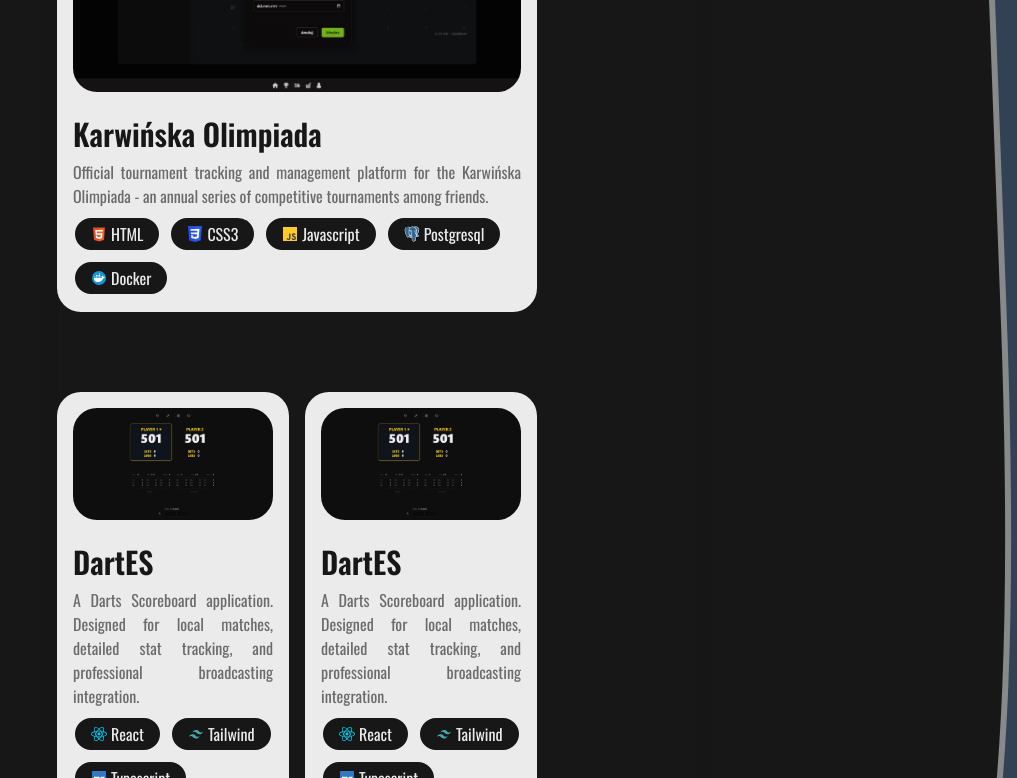
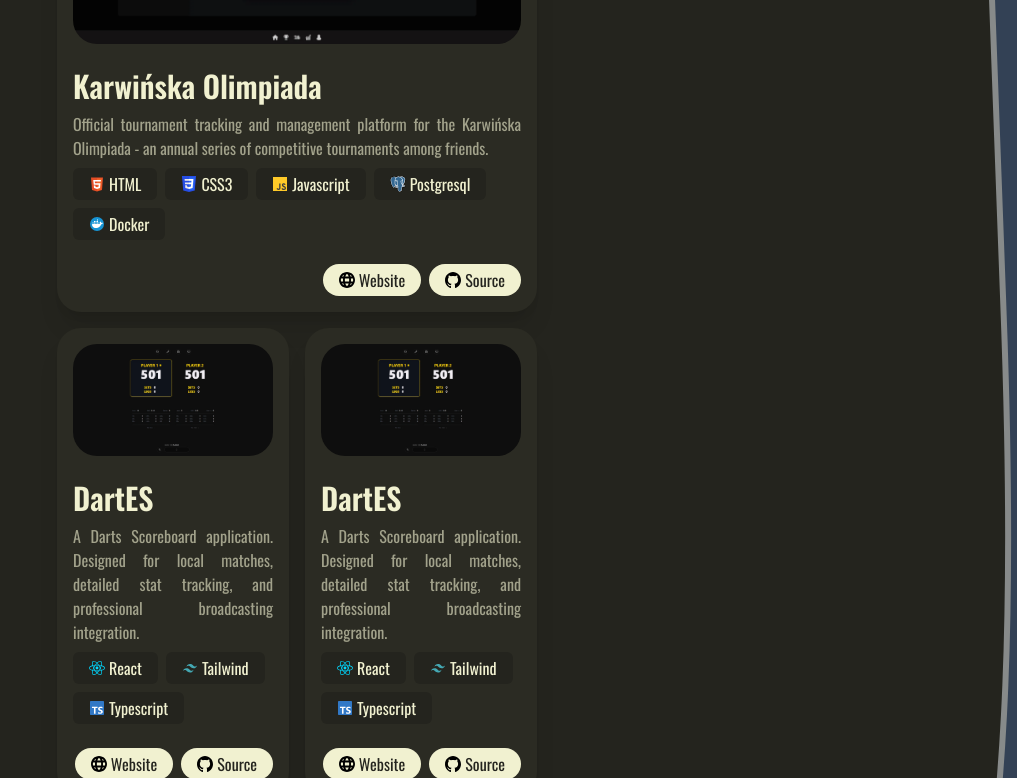
Before and after one commit to lukasus55/portfolio, a Next.js app: page /en in a window 1280 px wide. Shown: the part 1602-2380 px from the top of the page, without its empty margins (263-1280 px from the left). Built offline with nearby package versions, Linux system fonts and the light colour scheme.

Commit message:
Improved projects section

```diff
--- a/app/[lang]/components/Hero.tsx
+++ b/app/[lang]/components/Hero.tsx
@@ -7,7 +7,7 @@ type Dictionary = typeof import('../../../dictionaries/en.json');
 export default function Hero({ dict } : { dict: Dictionary }) {
     return (
         <section className='flex w-full justify-center z-10 absolute top-40 pt-24' id='hero'>
-            <div className="shadow-xl w-1/2 max-lg: ml-16">
+            <div className="w-1/2 max-lg: ml-16">
 
                 <div className='grid gap-2 leading-10'>
 
@@ -17,7 +17,7 @@ export default function Hero({ dict } : { dict: Dictionary }) {
                         <div className='opacity-80'>{dict.hero.position.title}</div>
                         <div className='font-bold'>{dict.hero.position.value}</div>
                         <div className='opacity-80 inline-block'>{dict.hero.location.title}</div>
-                        <div className='font-bold'><span className='inline-block'><Image src={`/poland.svg`} width={24} height={16} alt={'Poland'}/></span> <span className="inline-block">{dict.hero.location.value}</span></div>
+                        <div className='font-bold'><span className='inline-block'><Image src={`/poland.svg`} width={24} height={16} alt='Poland' title='Poland'/></span> <span className="inline-block">{dict.hero.location.value}</span></div>
                     </div>
 
                 </div>
--- a/app/[lang]/components/ProjectBadge.tsx
+++ b/app/[lang]/components/ProjectBadge.tsx
@@ -9,7 +9,7 @@ export default function ProjectBadge({technology}: {technology: string}) {
     const technologyName = capitalizeFirstLetter(technology);
 
     return (
-        <div className="flex items-center gap-1 border-2 bg-background text-foreground rounded-3xl px-4 py-1">
+        <div className="flex items-center gap-1 bg-background text-foreground rounded-md px-4 py-1 text-md">
             <Image src={`/tool-icons/${technology}.svg`} width={16} height={16} alt={technologyName}/>
             <span>{technologyName}</span>
         </div>
--- /dev/null
+++ b/app/[lang]/components/ProjectLink.tsx
@@ -0,0 +1,25 @@
+"use client";
+
+import Image from "next/image";
+import Link from "next/link";
+
+export default function ProjectLink({websiteLink, githubLink}: {websiteLink: string, githubLink: string}) {
+
+    return (
+        <div className="flex gap-2 w-full justify-end">
+            <Link href={websiteLink} target="blank">
+                <div className="flex items-center gap-1 bg-foreground text-background rounded-3xl px-4 py-1 cursor-pointer hover:scale-110 transition-transform">
+                    <Image src={`/website.svg`} width={16} height={16} alt="Website"/>
+                    <span>Website</span>
+                </div>
+            </Link>
+
+            <Link href={githubLink} target="blank">
+                <div className="flex items-center gap-1 bg-foreground text-background rounded-3xl px-4 py-1 cursor-pointer hover:scale-110 transition-transform">
+                    <Image src={`/github.svg`} width={16} height={16} alt="Github"/>
+                    <span>Source</span>
+                </div>
+            </Link>
+        </div>
+    );
+}
--- a/app/[lang]/components/ProjectWidget.tsx
+++ b/app/[lang]/components/ProjectWidget.tsx
@@ -5,14 +5,15 @@ import Link from "next/link";
 import Image from "next/image";
 import ProjectBadge from "./ProjectBadge";
 import { ProjectTag } from "./Projects";
+import ProjectLink from "./ProjectLink";
 
-// We define exactly what information each project card needs
 interface ProjectWidgetProps {
     isMajor: boolean;
     title: string;
     description: string;
     tags: ProjectTag[];
-    link: string;
+    websiteLink: string,
+    githubLink: string,
     imgSrc: string;
 }
 
@@ -21,21 +22,16 @@ export default function ProjectWidget({
     title,
     description,
     tags,
-    link,
+    websiteLink,
+    githubLink,
     imgSrc,
 }: ProjectWidgetProps) {
 
-    const widgetDefaultStyle:string = 'mt-20 rounded-3xl p-4 bg-foreground text-background'
+    const widgetDefaultStyle:string = 'rounded-3xl p-4 bg-[#2b2b23] text-foreground shadow-xl'
     const widgetStyle:string = isMajor ? `w-full ${widgetDefaultStyle}` : `w-[calc(50%-0.5rem)] max-lg:w-full ${widgetDefaultStyle}`
 
     return (
-        <motion.div
-            // The tactile Framer Motion hover effect
-            whileHover={{ y: -10, scale: 1.02 }}
-            transition={{ type: "spring", stiffness: 400, damping: 25 }}
-            className={widgetStyle}
-        >
-            <Link href={link} target="_blank">
+        <div className={widgetStyle}>
             <div className='flex w-full justify-center row-span-8 items-center'>
                 <Image
                 src={imgSrc}
@@ -55,7 +51,10 @@ export default function ProjectWidget({
                     })
                 }
                 </div>
-            </Link>
-        </motion.div>
+
+            <div className="flex w-full mt-6">
+                <ProjectLink websiteLink={websiteLink} githubLink={githubLink}/>
+            </div>
+        </div>
     );
 }
--- a/app/[lang]/components/Projects.tsx
+++ b/app/[lang]/components/Projects.tsx
@@ -1,9 +1,7 @@
 import ProjectWidget from './ProjectWidget';
-import Image from 'next/image';
-import Link from 'next/link';
 
 export type ProjectTag =
-    | "CSS3"
+    "CSS3"
     | "docker"
     | "HTML"
     | "javascript"
@@ -18,26 +16,28 @@ type Dictionary = typeof import('../../../dictionaries/en.json');
 export default function Projects({ dict } : { dict: Dictionary }) {
     return (
         <section className='flex w-full justify-center z-10 absolute top-300 pt-24 max-sm:justify-start' id='projects'>
-            <div className="flex flex-wrap rounded-3xl shadow-xl w-1/2 max-sm:w-7/10 text-justify">
+            <div className="flex flex-wrap rounded-3xl w-1/2 max-sm:w-7/10 text-justify gap-8">
                 <h2 className='text-5xl font-bold w-full'> {dict.projects.title} </h2>
 
-                <div className='flex flex-wrap w-3/4 max-lg:w-full'>
+                <div className='flex flex-wrap w-3/4 max-lg:w-full gap-4'>
                     <ProjectWidget
                     isMajor = {true}
                     title = {dict.projects.kkol.title}
                     description = {dict.projects.kkol.description}
                     tags = {['HTML', 'CSS3', 'javascript', 'postgresql', 'docker']}
-                    link = 'https://www.kkol.pl'
+                    websiteLink = 'https://www.kkol.pl'
+                    githubLink = 'https://github.com/lukasus55/kkol'
                     imgSrc = '/kkol-mockup.webp'
                     />
 
-                    <div className='flex w-full justify-between gap-x-4 flex-wrap'>
+                    <div className='flex w-full justify-between flex-wrap'>
                         <ProjectWidget
                         isMajor = {false}
                         title = {dict.projects.dartES.title}
                         description = {dict.projects.dartES.description}
                         tags = {['react', 'tailwind', 'typescript']}
-                        link = 'https://lukasus55.github.io/dartES/'
+                        websiteLink = 'https://lukasus55.github.io/dartES/'
+                        githubLink = 'https://github.com/lukasus55/dartES'
                         imgSrc = '/dartes-mockup.webp'
                         />
 
@@ -46,7 +46,8 @@ export default function Projects({ dict } : { dict: Dictionary }) {
                         title = {dict.projects.dartES.title}
                         description = {dict.projects.dartES.description}
                         tags = {['react', 'tailwind', 'typescript']}
-                        link = 'https://lukasus55.github.io/dartES/'
+                        websiteLink = 'https://lukasus55.github.io/dartES/'
+                        githubLink = 'https://github.com/lukasus55/dartES'
                         imgSrc = '/dartes-mockup.webp'
                         />
                     </div>
--- a/app/globals.css
+++ b/app/globals.css
@@ -1,8 +1,8 @@
 @import "tailwindcss";
 
 :root {
-  --background: #171717;
-  --foreground: #ebebeb;
+  --background: #24241e;
+  --foreground: #f1f1d0;
   --accent: #ffe600;
   --accent-strong: #ffc400;
 }
@@ -15,13 +15,6 @@
   --font-oswald: "Oswald", sans-serif;
 }
 
-@media (prefers-color-scheme: dark) {
-  :root {
-    --background: #0a0a0a;
-    --foreground: #ededed;
-  }
-}
-
 body {
   display: flex;
   justify-content: center;
```
Also changed, not shown: public/website.svg (added). Lines whose indentation alone changed are shown as unchanged.
